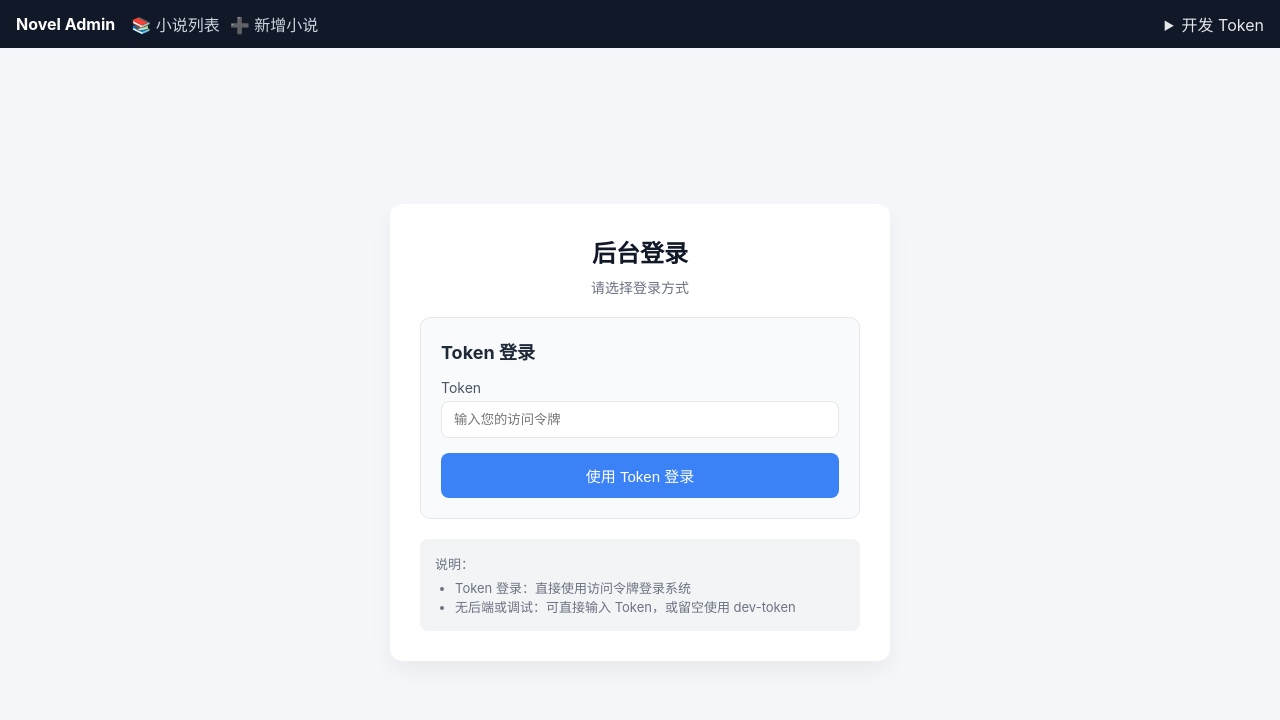
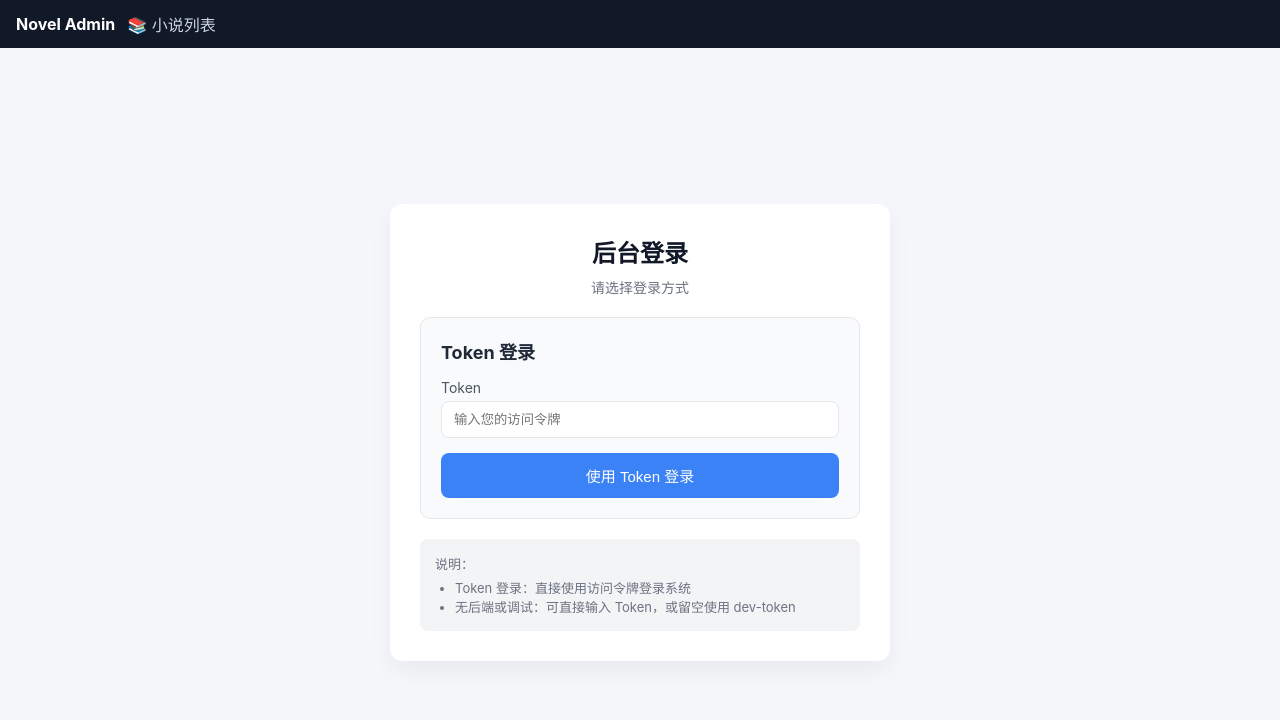
Before and after one commit to c2HsZrIg6pCyioh4/novel-admin, a Vue app: page /login in a window 1280 px wide. Shown: the top 720 px of the page. Built offline with nearby package versions, Linux system fonts and the light colour scheme.

Commit message:
no message

```diff
--- a/src/components/NavBar.vue
+++ b/src/components/NavBar.vue
@@ -4,114 +4,34 @@
 
     <nav class="links">
       <router-link to="/novels">📚 小说列表</router-link>
-      <router-link to="/novels/new">➕ 新增小说</router-link>
-
-      <template v-if="lastNovelId">
-        <span class="sep">|</span>
-        <span class="group">最近小说 {{ lastNovelId }}：</span>
-        <router-link :to="`/novels/${lastNovelId}/edit`">编辑</router-link>
-        <router-link :to="`/novels/${lastNovelId}/chapters`">目录</router-link>
-        <router-link :to="`/novels/${lastNovelId}/chapters/new`">新建章节</router-link>
-      </template>
-
-      <template v-if="lastNovelId && lastChapterIndex !== ''">
-        <span class="sep">|</span>
-        <span class="group">最近章节 #{{ lastChapterIndex }}：</span>
-        <router-link :to="`/novels/${lastNovelId}/chapters/${lastChapterIndex}/edit`">编辑章节</router-link>
-        <router-link :to="`/read/${lastNovelId}/${lastChapterIndex}`">阅读</router-link>
-      </template>
     </nav>
-
-    <div class="spacer" />
-
-    <div class="auth">
-      <template v-if="authEnabled">
-        <router-link v-if="!hasToken" class="btn" to="/login">登录</router-link>
-        <button v-else class="btn danger" @click="logout">退出登录</button>
-      </template>
-      <template v-else>
-        <details class="dev">
-          <summary>开发 Token</summary>
-          <div class="dev-box">
-            <input v-model="token" placeholder="Token（可选）" />
-            <button @click="save">保存</button>
-          </div>
-        </details>
-      </template>
-    </div>
   </header>
 </template>
 
 <script setup>
-import { ref, onMounted, watch } from 'vue'
-import { useRoute, useRouter } from 'vue-router'
-
-const route = useRoute()
-const router = useRouter()
-
-const token = ref(localStorage.getItem('token') || '')
-const hasToken = ref(!!token.value)
-const lastNovelId = ref(localStorage.getItem('lastNovelId') || '')
-const lastChapterIndex = ref(localStorage.getItem('lastChapterIndex') ?? '')
-
-const authEnabled = (import.meta.env.VITE_AUTH_ENABLED || 'false') === 'true'
-
-function refresh() {
-  token.value = localStorage.getItem('token') || ''
-  hasToken.value = !!token.value
-  lastNovelId.value = localStorage.getItem('lastNovelId') || ''
-  const ci = localStorage.getItem('lastChapterIndex')
-  lastChapterIndex.value = ci == null ? '' : ci
-}
-
-onMounted(() => {
-  refresh()
-})
-
-watch(() => route.fullPath, () => {
-  // 跟随路由变化刷新最近上下文（路由 afterEach 已在 router 中写入 lastNovelId/lastChapterIndex）
-  refresh()
-})
-
-function save() {
-  localStorage.setItem('token', token.value)
-  hasToken.value = !!token.value
-  alert('Token 已保存到本地（localStorage）')
-}
-
-function logout() {
-  localStorage.removeItem('token')
-  refresh()
-  router.push('/login')
-}
 </script>
 
 <style scoped>
 .nav {
-  position: sticky; top: 0; z-index: 5;
-  display: flex; align-items: center; gap: 16px;
-  padding: 12px 16px; background: #111827; color: #fff;
+  position: sticky;
+  top: 0;
+  z-index: 10;
+  display: flex;
+  align-items: center;
+  gap: 12px;
+  padding: 12px 16px;
+  background: #111827;
+  color: #fff;
 }
+
 .brand { font-weight: 700; white-space: nowrap; }
-.links { display:flex; align-items:center; gap: 10px; flex-wrap: wrap; }
+
+.links {
+  display: flex;
+  align-items: center;
+  gap: 10px;
+}
+
 .links a { color: #cbd5e1; text-decoration: none; }
 .links a.router-link-active { color: #fff; font-weight: 600; }
-.sep { color:#6b7280; margin: 0 4px; }
-.group { color:#9ca3af; margin-right: 4px; }
-.spacer { flex: 1; }
-
-.auth { display:flex; align-items:center; gap: 8px; }
-.btn {
-  padding: 6px 10px; border-radius: 8px; border: none;
-  background: #22c55e; color: #fff; cursor: pointer; text-decoration: none;
-}
-.btn.danger { background: #ef4444; }
-
-details.dev { color:#e5e7eb; }
-details.dev summary { cursor: pointer; }
-.dev-box { display:flex; align-items:center; gap:8px; margin-top:6px; }
-.dev-box input { padding: 6px 8px; border-radius: 8px; border: 1px solid #ddd; }
-.dev-box button {
-  padding: 6px 10px; border-radius: 8px; border: none; background: #3b82f6; color: #fff; cursor: pointer;
-}
 </style>
```
